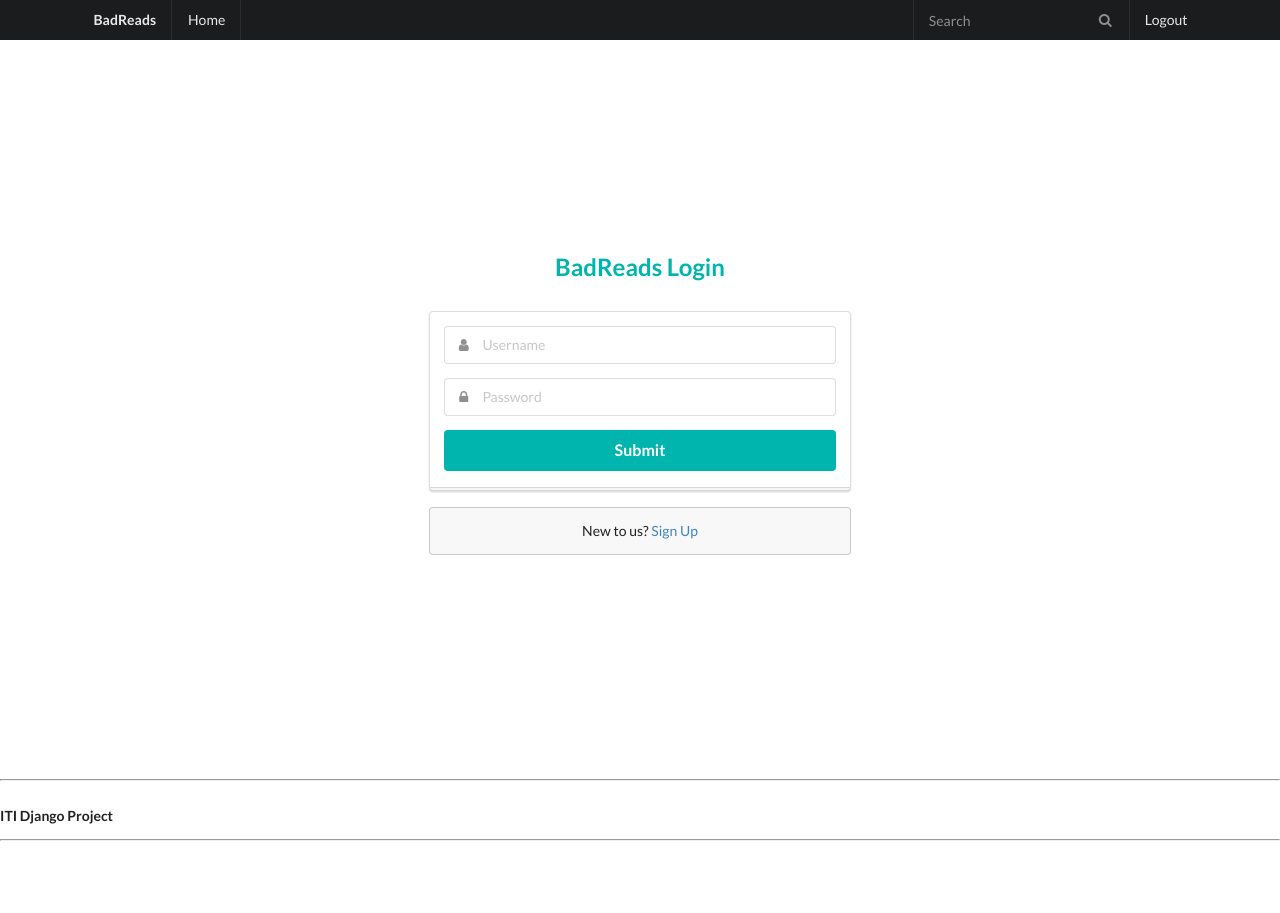
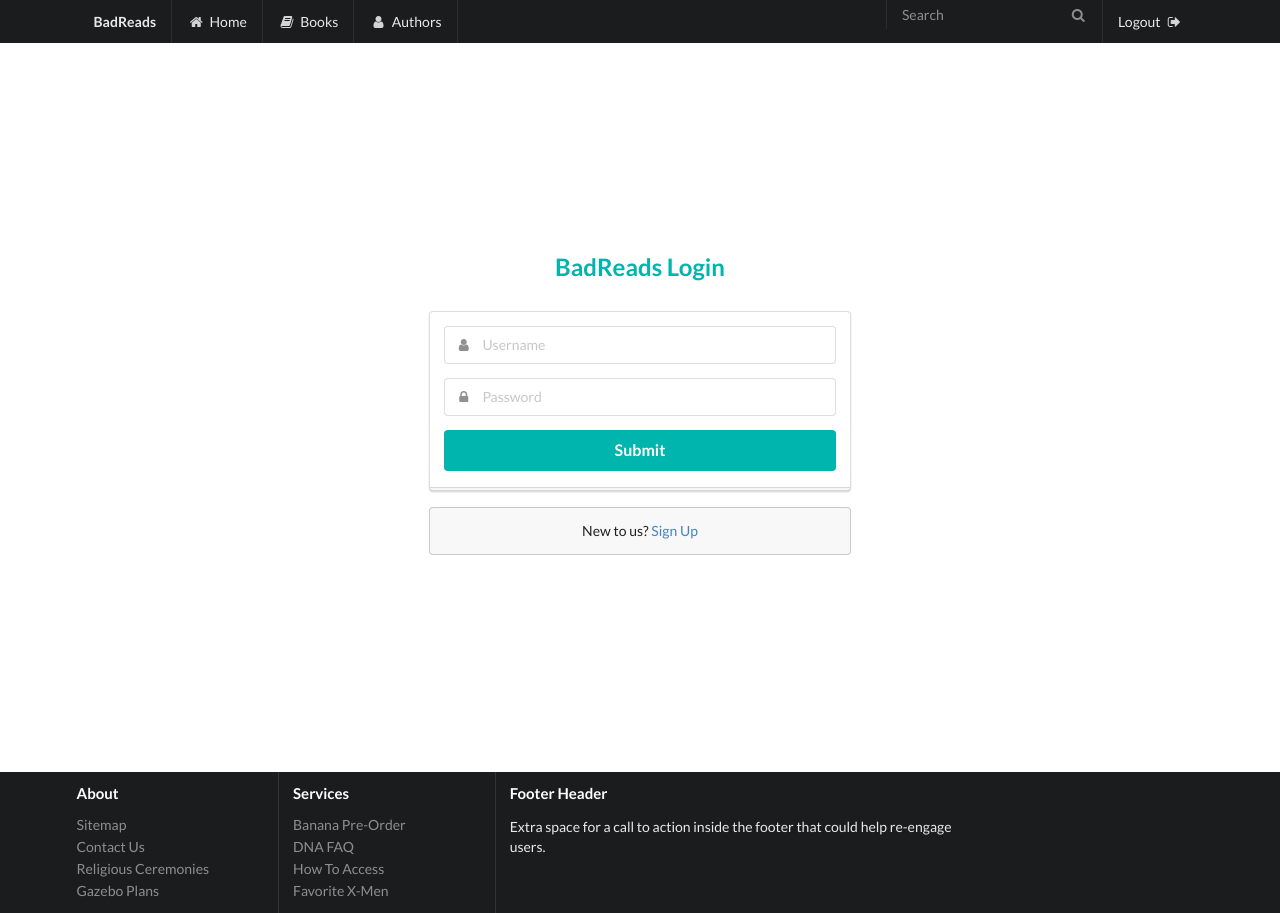
Before and after one commit to EhabGamal/BadReads, a Django app: page / in a window 1280 px wide. Before the commit the page ends 841 px from the top, so only its background shows below. Run offline with Django 3.2, Linux system fonts and the light colour scheme; some libraries are stand-ins or nearby versions.

Commit message:
Modifications to layout structure and added search form to header

```diff
--- a/library/templates/layouts/footer.html
+++ b/library/templates/layouts/footer.html
@@ -1,6 +1,31 @@
-<hr>
-<h5>ITI Django Project</h5>
-<hr>
+<div class="ui inverted vertical footer segment">
+    <div class="ui container">
+        <div class="ui stackable inverted divided equal height stackable grid">
+            <div class="three wide column">
+                <h4 class="ui inverted header">About</h4>
+                <div class="ui inverted link list">
+                    <a href="#" class="item">Sitemap</a>
+                    <a href="#" class="item">Contact Us</a>
+                    <a href="#" class="item">Religious Ceremonies</a>
+                    <a href="#" class="item">Gazebo Plans</a>
+                </div>
+            </div>
+            <div class="three wide column">
+                <h4 class="ui inverted header">Services</h4>
+                <div class="ui inverted link list">
+                    <a href="#" class="item">Banana Pre-Order</a>
+                    <a href="#" class="item">DNA FAQ</a>
+                    <a href="#" class="item">How To Access</a>
+                    <a href="#" class="item">Favorite X-Men</a>
+                </div>
+            </div>
+            <div class="seven wide column">
+                <h4 class="ui inverted header">Footer Header</h4>
+                <p>Extra space for a call to action inside the footer that could help re-engage users.</p>
+            </div>
+        </div>
+    </div>
+</div>
 {% load static %}
 <script src="{% static 'js/jquery-1.11.2.js' %}"></script>
 <script src="{% static 'js/semantic.min.js' %}"></script>
--- a/library/templates/layouts/header.html
+++ b/library/templates/layouts/header.html
@@ -12,15 +12,28 @@
         <a href="#" class="header item">
             BadReads
         </a>
-        <a href="{% url 'library:home' %}" class="item">Home</a>
+        <a href="{% url 'library:home' %}" class="item">
+            <i class="home icon"></i>
+            Home
+        </a>
+        <a href="{% url 'library:books' %}" class="item">
+            <i class="book icon"></i>
+            Books
+        </a>
+        <a href="{% url 'library:authors' %}" class="item">
+            <i class="user icon"></i>
+            Authors
+        </a>
         <div class="right menu">
-            <div class="item">
+            <form class="item" action="/books">
                 <div class="ui transparent inverted icon input">
                     <i class="search icon"></i>
-                    <input type="text" placeholder="Search">
+                    <input type="text" name="q" placeholder="Search" value="{{ request.GET.q }}">
                 </div>
-            </div>
-            <a href="{% url 'library:logout' %}" class="item">Logout</a>
+            </form>
+            <a href="{% url 'library:logout' %}" class="item">
+                Logout &nbsp;<i class="sign out icon"></i>
+            </a>
         </div>
     </div>
 </div>
```
